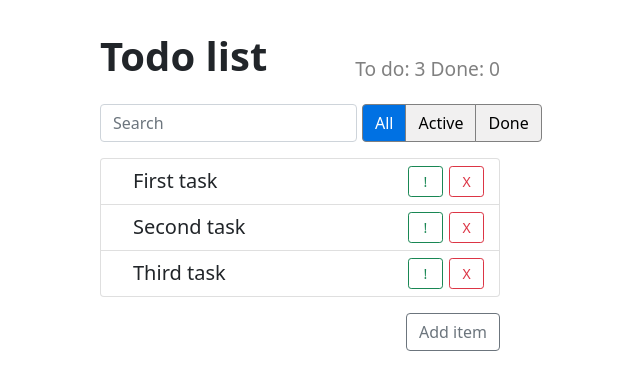
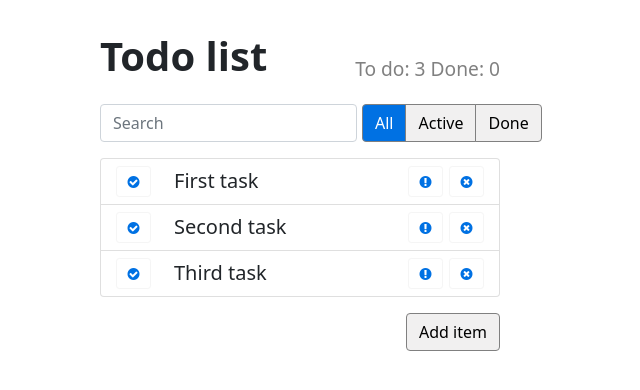
Before and after one commit to circumflexus/TodoApp, a React (Create React App) app: page / in a window 1280 px wide. Shown: the top 390 px of the page, without its empty margins (340-980 px from the left). Built offline with nearby package versions, Linux system fonts and the light colour scheme.

Commit message:
Moved states to App componenent, item buttons

```diff
--- a/public/index.html
+++ b/public/index.html
@@ -4,7 +4,7 @@
     <meta charset="utf-8" />
     <meta name="viewport" content="width=device-width, initial-scale=1" />
     <link rel="stylesheet" href="https://cdn.jsdelivr.net/npm/bootstrap@5.1.3/dist/css/bootstrap.min.css">
-    <link rel="stylesheet" href="https://cdn.jsdelivr.net/npm/@fortawesome/fontawesome-free@5.15.4/css/fontawesome.min.css">
+    <link rel="stylesheet" href="https://stackpath.bootstrapcdn.com/font-awesome/4.7.0/css/font-awesome.min.css">
     <title>Todo App</title>
   </head>
   <body>
--- a/src/components/App/App.js
+++ b/src/components/App/App.js
@@ -9,17 +9,24 @@ import ItemAddForm from '../ItemAddForm/ItemAddForm';
 import './App.css';
 
 export default class App extends React.Component {
-
+  currId = 1;
 
   state = {
     todoData : [
-      { label: 'First task', important: true, id: 1},
-      { label: 'Second task', important: false, id: 2},
-      { label: 'Third task', important: false, id: 3}
+      this.createItem('First task'),
+      this.createItem('Second task'),
+      this.createItem('Third task')
     ]
   };
 
-  currId = 4;
+  createItem(text) {
+    return {
+      label: text,
+      important: false,
+      done: false,
+      id: this.currId++
+    }
+  };
 
   deleteItem = (id) => {
     this.setState(({todoData}) => {
@@ -32,11 +39,7 @@ export default class App extends React.Component {
   };
 
   addItem = (text) => {
-    const newItem = {
-      label: text,
-      important: false,
-      id: this.currId++
-    };
+    const newItem = this.createItem(text);
 
     this.setState(({todoData}) => {
       const result = [...todoData, newItem];
@@ -47,17 +50,52 @@ export default class App extends React.Component {
     });
   };
 
+  toggleProperty(arr, id, propName) {
+    const index = arr.findIndex((item) => item.id === id);
+
+    const oldItem = arr[index];
+    const newItem = {...oldItem,
+      [propName]: !oldItem[propName]};
+
+    return [
+      ...arr.slice(0, index),
+      newItem,
+      ...arr.slice(index + 1)
+    ];
+  }
+
+  toggleDone = (id) => {
+    this.setState(({ todoData }) => {
+      return {
+        todoData: this.toggleProperty(todoData, id, 'done')
+      };
+    });
+  };
+
+  toggleImportant = (id) => {
+    this.setState(({ todoData }) => {
+      return {
+        todoData: this.toggleProperty(todoData, id, 'important')
+      };
+    });
+  };
+
   render() {
+    const doneCount = this.state.todoData.filter((item) => item.done).length;
+    const todoCount = this.state.todoData.length - doneCount;
+
     return (
       <div className="todo-app">
-        <AppHeader toDo={3} done={0} />
+        <AppHeader toDo={todoCount} done={doneCount} />
         <div className="top-panel d-flex">
           <SearchBar />
           <ItemStatusFilter />
         </div>
         <TodoList
           itemData={this.state.todoData}
-          onDelete={this.deleteItem} />
+          onDelete={this.deleteItem}
+          onToggleImportant={this.toggleImportant}
+          onToggleDone={this.toggleDone} />
         <ItemAddForm
           addItem={this.addItem} />
       </div>
--- a/src/components/ItemAddForm/ItemAddForm.css
+++ b/src/components/ItemAddForm/ItemAddForm.css
@@ -5,3 +5,14 @@
 .btn {
     float: right;
 }
+
+.btn-outline-secondary {
+    color: black;
+    background-color: #f1f0f0;
+    border-color: gray;
+}
+
+.btn-outline-secondary:hover {
+    color: white;
+    background-color: #0071e3;
+}
--- a/src/components/TodoList/TodoList.js
+++ b/src/components/TodoList/TodoList.js
@@ -2,14 +2,17 @@ import React from "react";
 import TodoListItem from "../TodoListItem/TodoListItem";
 import './TodoList.css';
 
-const TodoList = ({ itemData, onDelete }) => {
+const TodoList = ({ itemData, onDelete, onToggleImportant, onToggleDone }) => {
     const elements = itemData.map((item) => {
         return (
         <li key={item.id} className="list-group-item">
             <TodoListItem
                 label={item.label}
                 important={item.important}
-                onDelete={() => onDelete(item.id)} />
+                done={item.done}
+                onDelete={() => onDelete(item.id)}
+                onToggleImportant={() => onToggleImportant(item.id)}
+                onToggleDone={() => onToggleDone(item.id)} />
         </li>
         );
     });
--- a/src/components/TodoListItem/TodoListItem.css
+++ b/src/components/TodoListItem/TodoListItem.css
@@ -20,5 +20,27 @@
 
   .todo-list-item.important .todo-list-item-label {
     font-weight: bold;
-    color: steelblue;
+    color: #0071e3;
   }
+
+  .btn-outline-danger {
+    border-color: rgb(245, 245, 245);
+    color: #0071e3;
+  }
+
+  .btn-outline-danger:hover {
+    border-color: rgb(245, 245, 245);
+    background-color: rgb(240, 240, 240);
+    color: #0071e3;
+  }
+
+  .btn-outline-success {
+    border-color: rgb(245, 245, 245);
+    color: #0071e3;
+  }
+
+  .btn-outline-success:hover {
+    border-color: rgb(245, 245, 245);
+    background-color: rgb(240, 240, 240);
+    color: #0071e3;
+  }
--- a/src/components/TodoListItem/TodoListItem.js
+++ b/src/components/TodoListItem/TodoListItem.js
@@ -2,59 +2,37 @@ import React from "react";
 import "./TodoListItem.css";
 
 export default class TodoListItem extends React.Component {
-    constructor(props) {
-        super(props);
-        this.state = {
-            done: false,
-            important: false
-        };
-    }
-
-    onLabelClick = () => {
-        this.setState((state) => {
-            return {
-                done: !state.done
-            };
-        });
-    }
-
-    onExclButtonClick = () => {
-        this.setState((state) => {
-            return {
-                important: !state.important
-            };
-        });
-    }
-
     render() {
-        const { label, onDelete } = this.props;
-        const {done, important} = this.state;
+        const { label, onDelete, onToggleImportant, onToggleDone, important, done } = this.props;
         let classNames = 'todo-list-item';
 
-        if(done) {
-            classNames += ' done';
+        if (important) {
+            classNames += ' important';
         }
 
-        if(important) {
-            classNames += ' important';
+        if (done) {
+            classNames += ' done';
         }
 
         return (
         <span className={classNames}>
-            <span
-                className="todo-list-item-label"
-                onClick={ this.onLabelClick }>
+            <button type="button"
+                    className="btn btn-outline-danger btn-sm float-start"
+                    onClick={ onToggleDone }>
+                <i className="fa fa-check-circle" />
+            </button>
+            <span className="todo-list-item-label">
                 {label}
             </span>
             <button type="button"
                     className="btn btn-outline-danger btn-sm float-end"
                     onClick={onDelete}>
-                X
+                <i className="fa fa-times-circle" />
             </button>
             <button type="button"
                     className="btn btn-outline-success btn-sm float-end"
-                    onClick={this.onExclButtonClick}>
-                !
+                    onClick={ onToggleImportant }>
+                <i className="fa fa-exclamation-circle" />
             </button>
         </span>
         );
```
